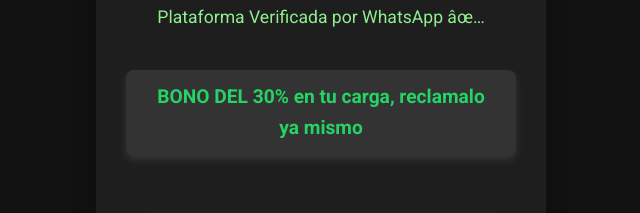
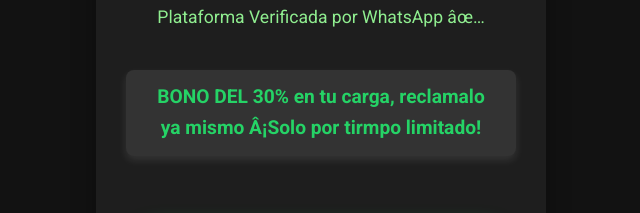
Before and after one commit to iandqn/solucionesintegral, a plain HTML site: page index.html in a window 1280 px wide. Shown: the part 277-490 px from the top of the page, without its empty margins (319-959 px from the left). Drawn offline with Linux system fonts and the light colour scheme.

Commit message:
Update index.html

```diff
--- a/index.html
+++ b/index.html
@@ -53,7 +53,7 @@
     <img src="logo463.png" alt="Logo 463" class="logo">
     <h1>Panel Soluciones</h1>
     <p class="subtitulo">Plataforma Verificada por WhatsApp ✅</p>
-    <p class="bono">BONO DEL 30% en tu carga, reclamalo ya mismo </p>
+    <p class="bono">BONO DEL 30% en tu carga, reclamalo ya mismo ¡Solo por tirmpo limitado!</p>
     <a href="https://wa.me/5491121794148?text=Hola%21%20Quisiera%20m%C3%A1s%20informaci%C3%B3n%21" class="boton-whatsapp whatsapp-cta-button" target="_blank" id="whatsappMainCta">
       <i class="fa-brands fa-whatsapp"></i> Contactar por WhatsApp
     </a>
```
